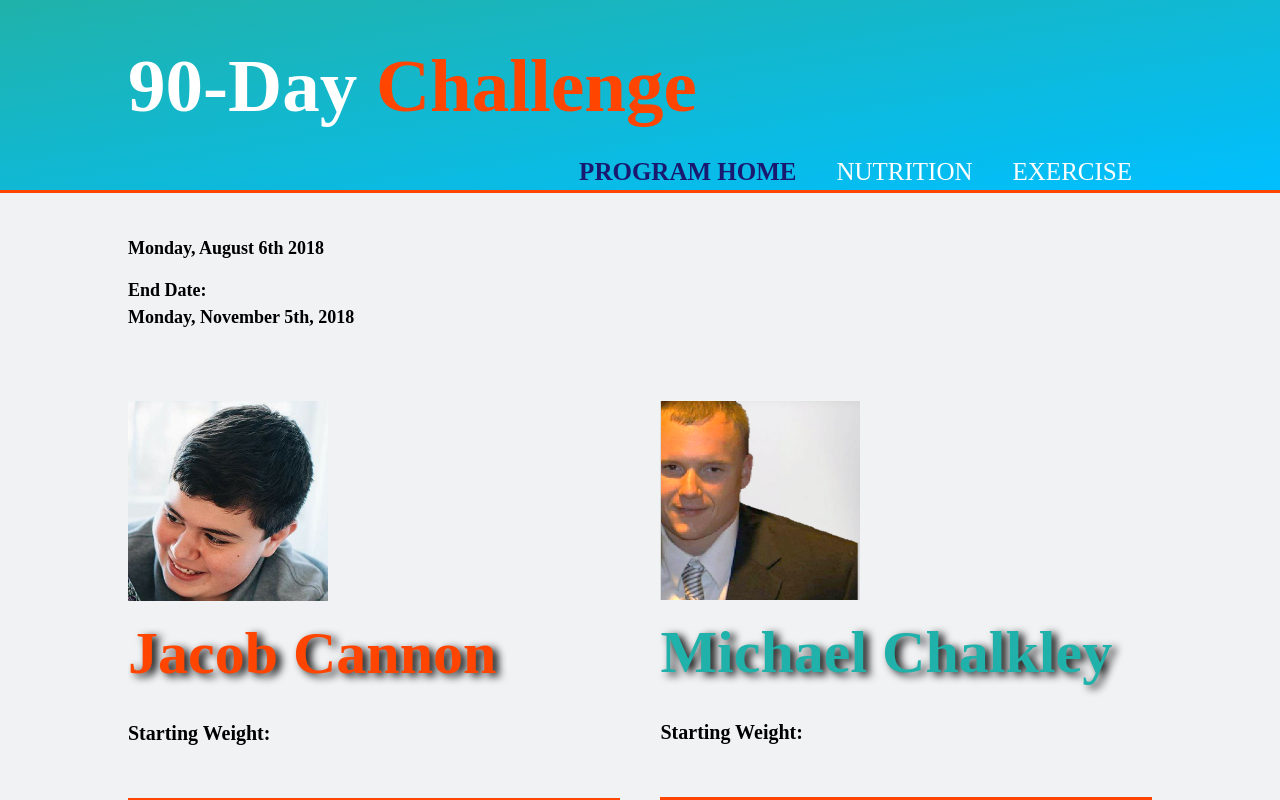
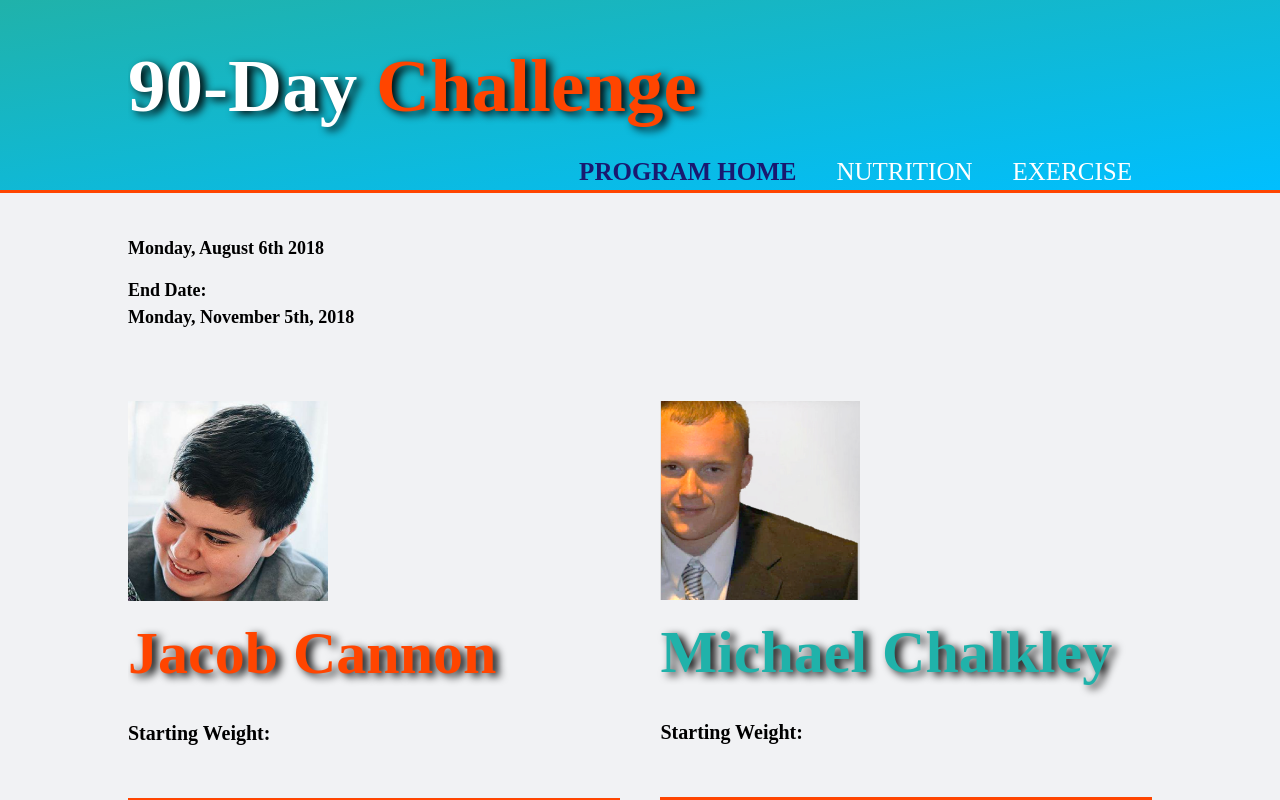
Before and after one commit to mcchalkley/90daychallenge, a plain HTML site: page Index.html in a window 1280 px wide. Shown: the top 800 px of the page. Drawn offline with Linux system fonts and the light colour scheme.

Commit message:
Update 90DayChallenge.css

```diff
--- a/90DayChallenge.css
+++ b/90DayChallenge.css
@@ -67,6 +67,7 @@ header #branding {
 header #branding h1 {
     margin: 0px;
     font-size: 75px;
+    text-shadow: 5px 3px 8px black;
 }
 
 header nav {
```
